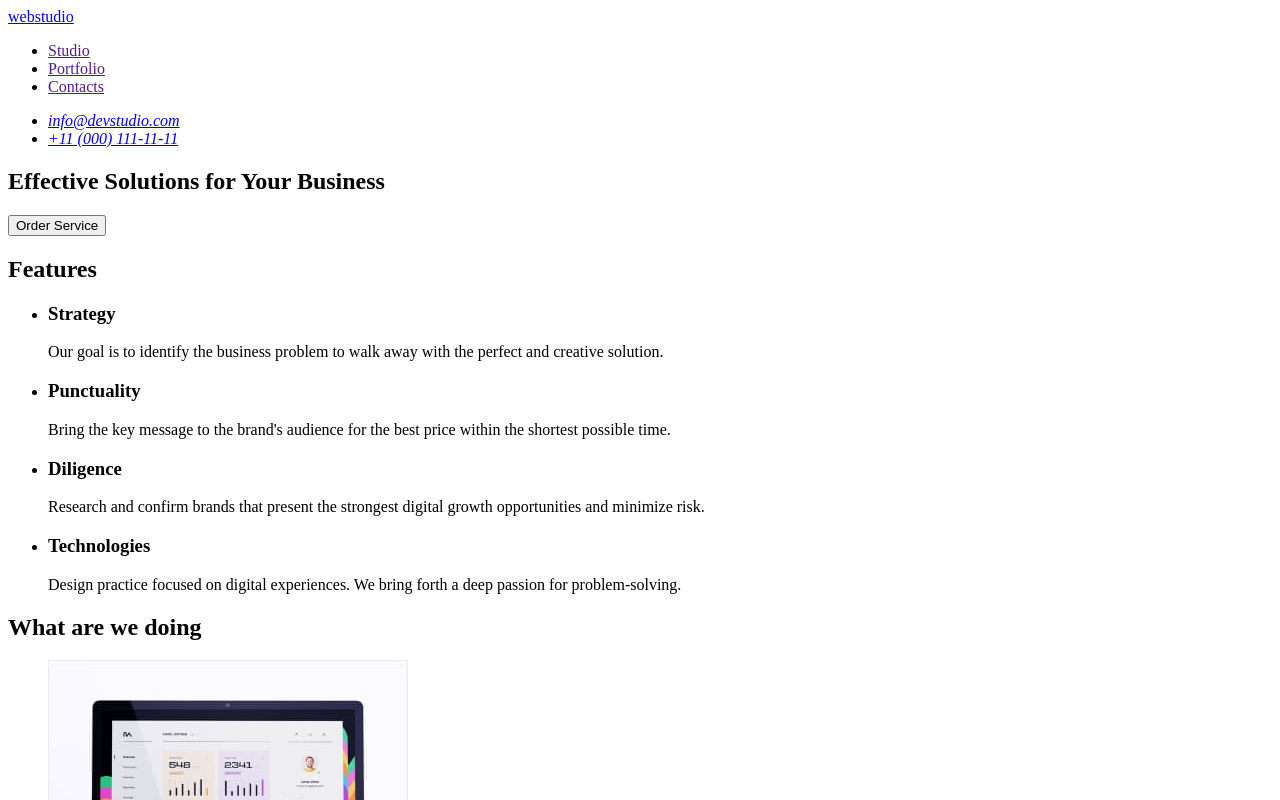
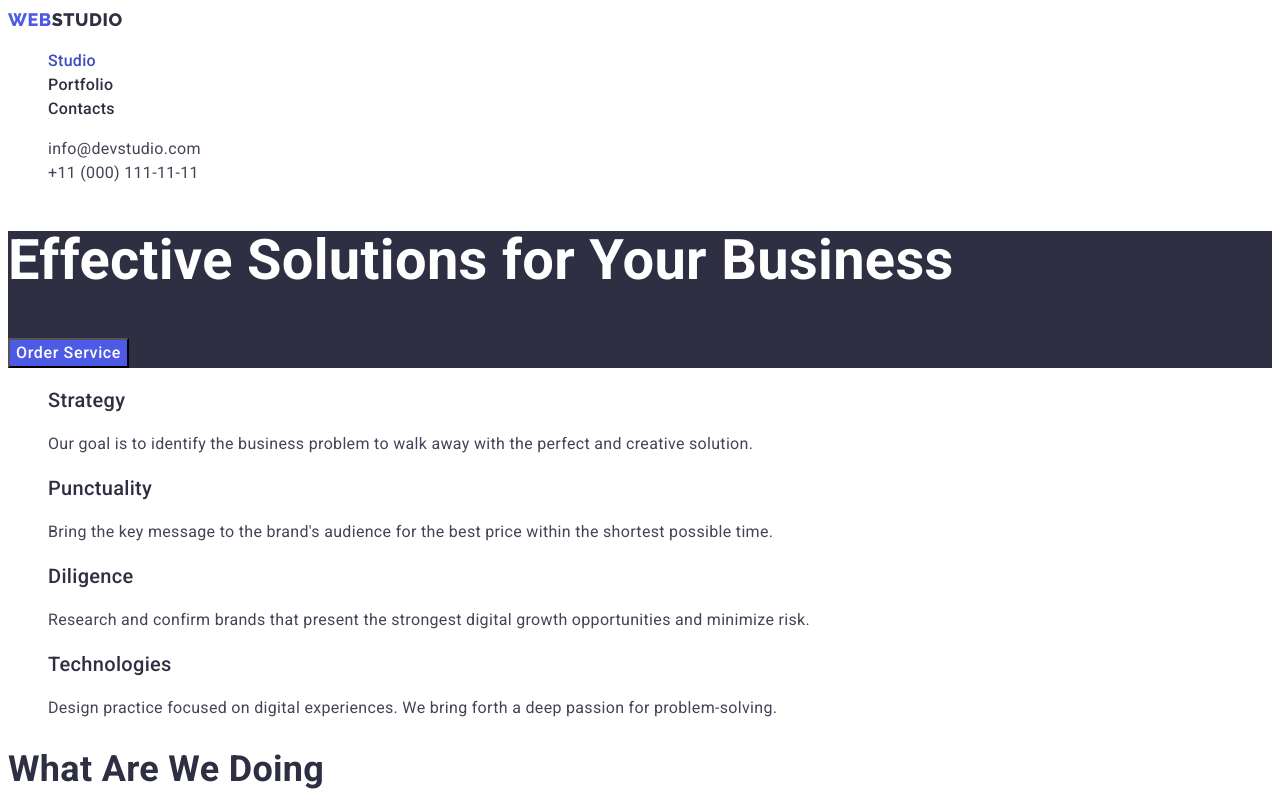
Before and after one commit to NesterovSerhii/goit-markup-hw-02, a plain HTML site: page index.html in a window 1280 px wide. Shown: the top 800 px of the page. Drawn offline with Linux system fonts and the light colour scheme.

Commit message:
Added portfolio.html, added css styles
Updated index.html, added portfolio html, added css styles

```diff
--- /dev/null
+++ b/css/styles.css
@@ -0,0 +1,180 @@
+:root {
+  /* -----------------TEXT COLORS---------------- */
+  --primary-font: 'Roboto', sans-serif;
+  --secondary-font: 'Raleway', sans-serif;
+  --primary-txt-cl: #434455;
+  --secondary-txt-cl: #2e2f42;
+  --accent-txt-cl: #4d5ae5;
+  --light-accent-txt-cl: #e7e9fc;
+  --light-theme-btn-txt-cl: #4d5ae5;
+  --dark-theme-btn-txt-cl: #fff;
+  --link-hover-txt-cl: #404bbf;
+  --hero-title-txt-cl: #fff;
+  --footer-logo-accent-txt-cl: #f4f4fd;
+  /* ---------------------BG COLORS----------------- */
+  --primary-bg-cl: #fff;
+  --secondary-bg-cl: #2e2f42;
+  --light-bg-cl: #f4f4fd;
+  --active-btn-bg-cl: #404bbf;
+  --hero-btn-bg-cl: #4d5ae5;
+}
+body {
+  font-family: var(--primary-font);
+  color: var(--primary-txt-cl);
+  letter-spacing: 0.02em;
+  font-size: 16px;
+  line-height: 1.5;
+}
+.list {
+  list-style: none;
+}
+.link {
+  text-decoration: none;
+}
+/* ----------------------COMPONENTS--------------------- */
+.logo {
+  font-family: var(--secondary-font);
+  font-weight: 800;
+  font-size: 18px;
+  letter-spacing: 0.03em;
+  text-transform: uppercase;
+
+  color: var(--accent-txt-cl);
+}
+.section {
+  background-color: var(--primary-bg-cl);
+}
+.section-title {
+  font-size: 36px;
+  line-height: 1.11;
+  text-transform: capitalize;
+
+  color: var(--secondary-txt-cl);
+}
+.subtitle {
+  font-weight: 500;
+  font-size: 20px;
+  line-height: 1.2;
+
+  color: var(--secondary-txt-cl);
+}
+.list-item {
+  background-color: var(--primary-bg-cl);
+}
+/* ----------------HIDDEN TITLES-------------- */
+.visually-hidden {
+  position: absolute;
+  width: 1px;
+  height: 1px;
+  margin: -1px;
+  border: 0;
+  padding: 0;
+
+  white-space: nowrap;
+  clip-path: inset(100%);
+  clip: rect(0 0 0 0);
+  overflow: hidden;
+}
+/* ------------------HEADER-------------------- */
+.header {
+  background-color: var(--primary-bg-cl);
+}
+.header-logo {
+  line-height: 1.33;
+}
+.header-logo-accent {
+  color: var(--secondary-txt-cl);
+}
+.header-link.current {
+  color: var(--link-hover-txt-cl);
+}
+.header-link {
+  font-family: inherit;
+  font-weight: 500;
+  font-size: inherit;
+  line-height: inherit;
+
+  color: var(--secondary-txt-cl);
+}
+.header-link:hover,
+.header-link:focus {
+  color: var(--link-hover-txt-cl);
+}
+.header-mail,
+.header-phone-number {
+  font-family: inherit;
+  font-style: normal;
+  font-size: inherit;
+  line-height: inherit;
+
+  color: var(--primary-txt-cl);
+}
+.header-mail:hover,
+.header-mail:focus {
+  color: var(--link-hover-txt-cl);
+}
+.header-phone-number:hover,
+.header-phone-number:focus {
+  color: var(--link-hover-txt-cl);
+}
+/* ------------------HERO SECTION-------------------- */
+.hero-section {
+  background-color: var(--secondary-bg-cl);
+}
+.hero-title {
+  font-size: 56px;
+  line-height: 1.07;
+
+  color: var(--hero-title-txt-cl);
+}
+.hero-btn {
+  font-family: inherit;
+  font-weight: 500;
+  font-size: inherit;
+  line-height: inherit;
+  letter-spacing: 0.04em;
+
+  color: var(--dark-theme-btn-txt-cl);
+  background-color: var(--hero-btn-bg-cl);
+}
+.hero-btn:hover,
+.hero-btn:focus {
+  background-color: var(--active-btn-bg-cl);
+  cursor: pointer;
+}
+/* ---------------------SECTIONS---------------------- */
+.section.team {
+  background-color: var(--light-bg-cl);
+}
+/* -------------------------FOOTER --------------------*/
+.footer {
+  background-color: var(--secondary-bg-cl);
+}
+.footer-logo {
+  line-height: 1.17;
+}
+.footer-logo-accent {
+  color: var(--footer-logo-accent-txt-cl);
+}
+.footer-text {
+  color: var(--light-accent-txt-cl);
+}
+/* PORTFOLIO */
+.filter-btn {
+  font-family: inherit;
+  font-weight: 500;
+  font-size: inherit;
+  line-height: inherit;
+  letter-spacing: 0.04em;
+
+  border: 1px solid var(--light-accent-txt-cl);
+  border-radius: 4px;
+  color: var(--light-theme-btn-txt-cl);
+  background-color: var(--light-bg-cl);
+}
+.filter-btn:hover,
+.filter-btn:focus {
+  color: var(--dark-theme-btn-txt-cl);
+  background-color: var(--active-btn-bg-cl);
+  cursor: pointer;
+}
--- a/index.html
+++ b/index.html
@@ -5,31 +5,44 @@
     <meta http-equiv="X-UA-Compatible" content="IE=edge" />
     <meta name="viewport" content="width=device-width, initial-scale=1.0" />
     <title>Web Studio</title>
+    <link rel="preconnect" href="https://fonts.googleapis.com" />
+    <link rel="preconnect" href="https://fonts.gstatic.com" crossorigin />
+    <link
+      href="https://fonts.googleapis.com/css2?family=Raleway:wght@800&family=Roboto:wght@400;500;700;900&display=swap"
+      rel="stylesheet"
+    />
+    <link rel="stylesheet" href="./css/styles.css" />
   </head>
   <body>
     <!-- HEADER -->
-    <header>
-      <nav>
-        <a href="./index.html">web<span>studio</span></a>
-        <ul>
-          <li>
-            <a href="">Studio</a>
+    <header class="header">
+      <nav class="header-nav">
+        <a class="logo header-logo link" href="./index.html"
+          >web<span class="header-logo-accent">studio</span></a
+        >
+        <ul class="header-list list">
+          <li class="header-item">
+            <a class="header-link link current" href="./index.html">Studio</a>
           </li>
-          <li>
-            <a href="">Portfolio</a>
+          <li class="header-item">
+            <a class="header-link link" href="./portfolio.html">Portfolio</a>
           </li>
-          <li>
-            <a href="">Contacts</a>
+          <li class="header-item">
+            <a class="header-link link" href="">Contacts</a>
           </li>
         </ul>
       </nav>
-      <address>
-        <ul>
-          <li>
-            <a href="mailto:info@devstudio.com">info@devstudio.com</a>
+      <address class="header-contacts">
+        <ul class="header-contact-list list">
+          <li class="header-list-item">
+            <a class="header-mail link" href="mailto:info@devstudio.com"
+              >info@devstudio.com</a
+            >
           </li>
-          <li>
-            <a href="tel:+110001111111">+11 (000) 111-11-11</a>
+          <li class="header-list-item">
+            <a class="header-phone-number link" href="tel:+110001111111"
+              >+11 (000) 111-11-11</a
+            >
           </li>
         </ul>
       </address>
@@ -37,37 +50,37 @@
     <!-- MAIN -->
     <main>
       <!-- HERO -->
-      <section>
-        <h1>Effective Solutions for Your Business</h1>
-        <button type="button">Order Service</button>
+      <section class="hero-section">
+        <h1 class="hero-title">Effective Solutions for Your Business</h1>
+        <button class="hero-btn" type="button">Order Service</button>
       </section>
       <!-- FEATURES -->
-      <section>
-        <h2>Features</h2>
-        <ul>
+      <section class="section">
+        <h2 class="section-title visually-hidden">Features</h2>
+        <ul class="feature-list list">
           <li>
-            <h3>Strategy</h3>
+            <h3 class="subtitle">Strategy</h3>
             <p>
               Our goal is to identify the business problem to walk away with the
               perfect and creative solution.
             </p>
           </li>
           <li>
-            <h3>Punctuality</h3>
+            <h3 class="subtitle">Punctuality</h3>
             <p>
               Bring the key message to the brand's audience for the best price
               within the shortest possible time.
             </p>
           </li>
           <li>
-            <h3>Diligence</h3>
+            <h3 class="subtitle">Diligence</h3>
             <p>
               Research and confirm brands that present the strongest digital
               growth opportunities and minimize risk.
             </p>
           </li>
           <li>
-            <h3>Technologies</h3>
+            <h3 class="subtitle">Technologies</h3>
             <p>
               Design practice focused on digital experiences. We bring forth a
               deep passion for problem-solving.
@@ -76,9 +89,9 @@
         </ul>
       </section>
       <!-- WHAT ARE WE DOING -->
-      <section>
-        <h2>What are we doing</h2>
-        <ul>
+      <section class="section">
+        <h2 class="section-title">What are we doing</h2>
+        <ul class="list">
           <li>
             <img
               src="./images/what-are-we-doing/desktop-application.jpg"
@@ -106,56 +119,58 @@
         </ul>
       </section>
       <!-- OUR TEAM -->
-      <section>
-        <h2>Our Team</h2>
-        <ul>
-          <li>
+      <section class="section team">
+        <h2 class="section-title">Our Team</h2>
+        <ul class="list">
+          <li class="list-item">
             <img
               src="./images/employees/mark-guerrero.jpg"
               alt="Mark Guerrero"
               width="264"
               height="260"
             />
-            <h3>Mark Guerrero</h3>
+            <h3 class="subtitle">Mark Guerrero</h3>
             <p>Product Designer</p>
           </li>
-          <li>
+          <li class="list-item">
             <img
               src="./images/employees/tom-ford.jpg"
               alt="Tom Ford"
               width="264"
               height="260"
             />
-            <h3>Tom Ford</h3>
+            <h3 class="subtitle">Tom Ford</h3>
             <p>Frontend Developer</p>
           </li>
-          <li>
+          <li class="list-item">
             <img
               src="./images/employees/camila-garcia.jpg"
               alt="Camila Garcia"
               width="264"
               height="260"
             />
-            <h3>Camila Garcia</h3>
+            <h3 class="subtitle">Camila Garcia</h3>
             <p>Marketing</p>
           </li>
-          <li>
+          <li class="list-item">
             <img
               src="./images/employees/daniel-wilson.jpg"
               alt="Daniel Wilson"
               width="264"
               height="260"
             />
-            <h3>Daniel Wilson</h3>
+            <h3 class="subtitle">Daniel Wilson</h3>
             <p>UI Designer</p>
           </li>
         </ul>
       </section>
     </main>
     <!-- FOOTER -->
-    <footer>
-      <a href="./index.html">web<span>studio</span></a>
-      <p>
+    <footer class="footer">
+      <a class="logo footer-logo link" href="./index.html"
+        >web<span class="footer-logo-accent">studio</span></a
+      >
+      <p class="footer-text">
         Increase the flow of customers and sales for your business with digital
         marketing &amp; growth solutions.
       </p>
```
Also changed, not shown: portfolio.html (added, +197 -0 lines), images/project-cards/project-card-1.jpg (added), images/project-cards/project-card-2.jpg (added), images/project-cards/project-card-3.jpg (added), images/project-cards/project-card-4.jpg (added), images/project-cards/project-card-5.jpg (added), images/project-cards/project-card-6.jpg (added), images/project-cards/project-card-7.jpg (added), images/project-cards/project-card-8.jpg (added), images/project-cards/project-card-9.jpg (added).
